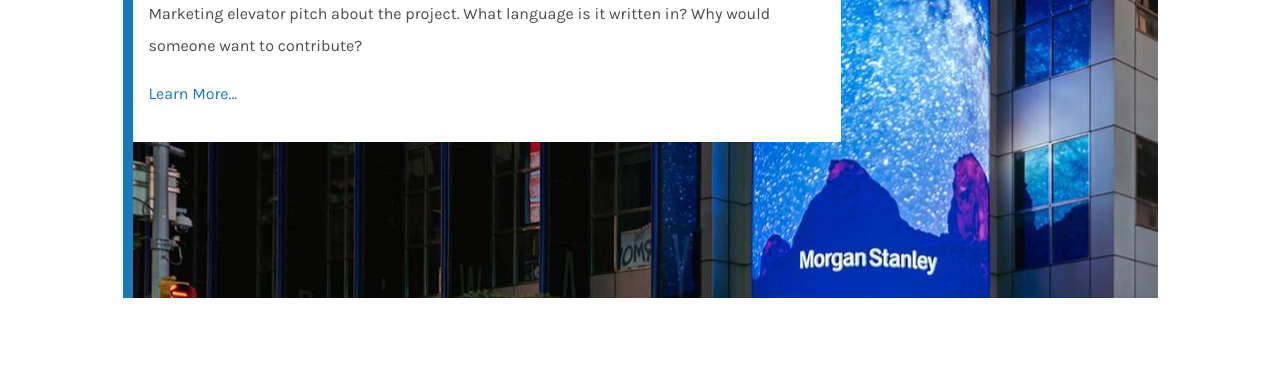
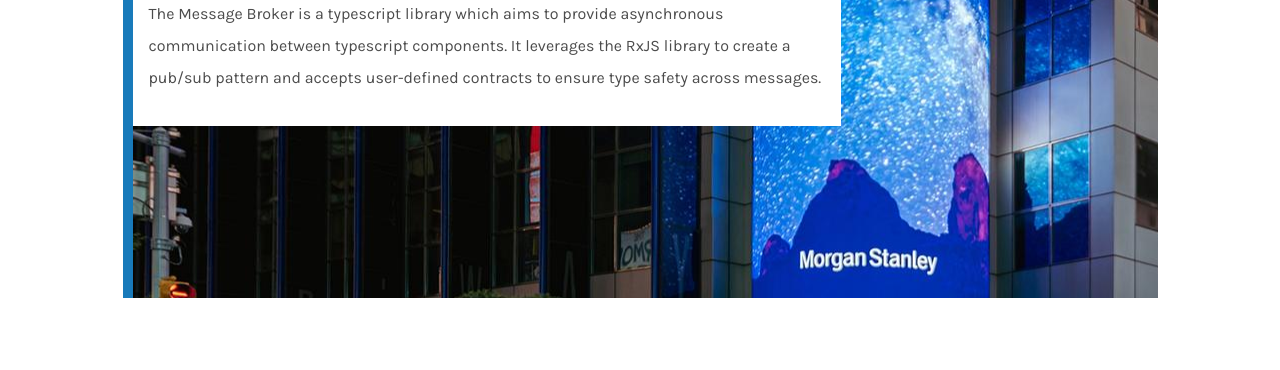
Before and after one commit to morganstanley/message-broker, a Gatsby site: page / in a window 1280 px wide. Shown: the part 192-562 px from the top of the page. Built offline with nearby package versions, Linux system fonts and the light colour scheme; Gatsby itself is replaced by a stand-in of ours; some packages are replaced by stand-ins of ours; a web font is replaced by a local one.

Commit message:
update hero

```diff
--- a/content/hero.mdx
+++ b/content/hero.mdx
@@ -3,10 +3,7 @@ description: Featured content hero
 title: Hero
 ---
 
-<Hero title="Project Name">
-  Marketing elevator pitch about the project. What language is it written in?
-  Why would someone want to contribute?
-  <a variant="outlined" href="news/">
-    Learn More...
-  </a>
+<Hero title="Message Broker">
+  The Message Broker is a typescript library which aims to provide asynchronous communication between typescript components.
+  It leverages the RxJS library to create a pub/sub pattern and accepts user-defined contracts to ensure type safety across messages.
 </Hero>
--- a/package.json
+++ b/package.json
@@ -1,8 +1,8 @@
 {
-  "name": "ms-gh-pages",
+  "name": "message-broker-gh-pages",
   "version": "1.0.0",
   "private": true,
-  "description": "ms-gh-pages",
+  "description": "GitHub Pages for the MessageBroker project",
   "author": "Morgan Stanley",
   "keywords": [
     "gatsby"
```
